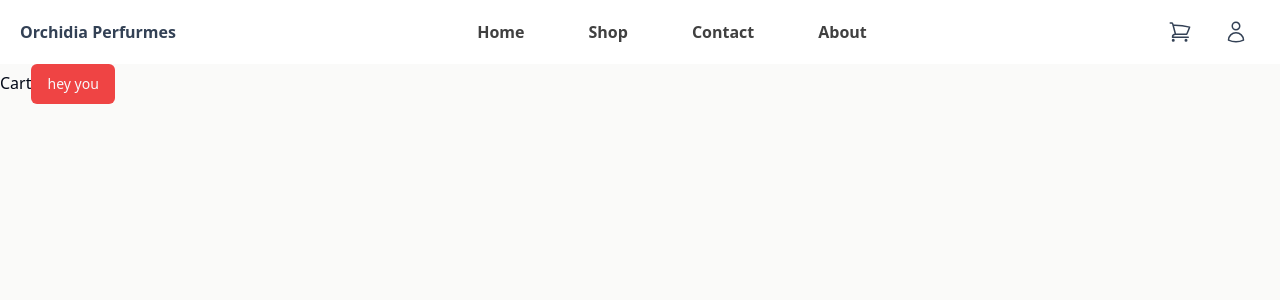
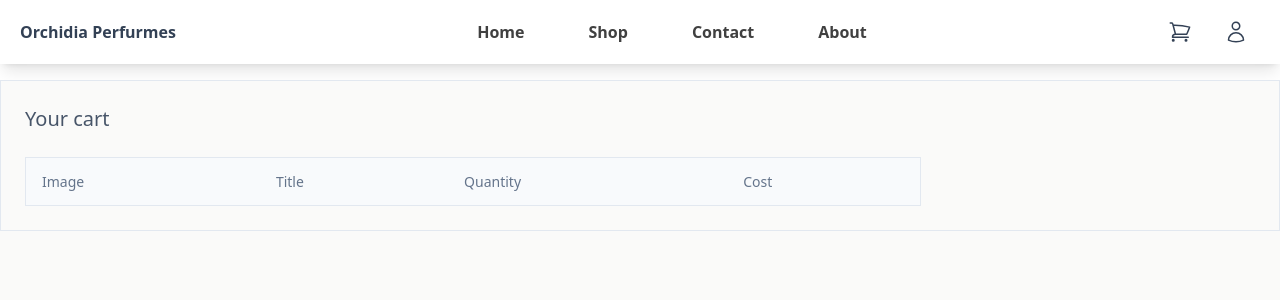
Before and after one commit to rafik-ben1/Online-perfumes-shop, a React (Vite) app in the folder client/: page /cart in a window 1280 px wide. Shown: the top 300 px of the page. Built offline with nearby package versions, Linux system fonts and the light colour scheme.

Commit message:
adding shopping cart

```diff
--- a/client/src/components/Side.tsx
+++ b/client/src/components/Side.tsx
@@ -25,7 +25,6 @@ const {setShow} = useContext(SideContext)
     return(
         cloneElement(children,{onClick:()=>{
             setShow(true)
-        console.log("clicked")
         }})
 
 
--- a/client/src/context/CartContextProvider.tsx
+++ b/client/src/context/CartContextProvider.tsx
@@ -26,7 +26,6 @@ switch (action.type) {
 
     return {error:"",success:"item added to cart", cart :[...state.cart , {...action.payload.item , quantity:1} ]}
 case ACTIONS.removeItem:
-
   return {...state , cart:state.cart.filter(item=> item._id !== action.payload.item._id  )}
  case ACTIONS.clearCart:
   return {...state , cart : []}
--- a/client/src/features/cart/CartTable.tsx
+++ b/client/src/features/cart/CartTable.tsx
@@ -1,8 +1,25 @@
+import { Table, TableBody, TableHead, TableHeader, TableRow } from "@/components/ui/table"
+import { CartContext } from "@/context/CartContextProvider"
+import { useContext } from "react"
+import CartTableRow from "./CartTableRow"
 
 const CartTable = () => {
+  const {state} = useContext(CartContext)
   return (
-    <div>CartTable</div>
-  )
+    <Table className="border max-w-sm md:max-w-4xl  bg-slate-50   " >
+    <TableHeader>
+      <TableRow>
+        <TableHead >Image</TableHead>
+        <TableHead>Title</TableHead>
+        <TableHead>Quantity</TableHead>
+        <TableHead>Cost</TableHead>
+      </TableRow>
+      </TableHeader>
+      <TableBody>
+       {state.cart.map(item => <CartTableRow key={item._id} product={item} /> ) }
+      </TableBody>
+      </Table>
+    )
 }
 
 export default CartTable
--- /dev/null
+++ b/client/src/features/cart/CartTableRow.tsx
@@ -0,0 +1,40 @@
+import { Button } from "@/components/ui/button"
+import { Select, SelectContent, SelectGroup, SelectItem, SelectTrigger, SelectValue } from "@/components/ui/select"
+import { TableCell, TableRow } from "@/components/ui/table"
+import { CartContext } from "@/context/CartContextProvider"
+import { ACTIONS } from "@/utils/constants"
+import { formatCurrency } from "@/utils/helpers"
+import { cartItem } from "@/utils/types"
+import { useContext } from "react"
+import {HiOutlineXMark} from "react-icons/hi2"
+
+const CartTableRow = ({product}:{product:cartItem}) => {
+    const {dispatch} = useContext(CartContext)
+  return (
+   <TableRow className='' >
+     <TableCell ><img width={60} src={product.image} alt="product image" /></TableCell>
+     <TableCell className="md:font-medium text-sm sm:text-base" >{product.title}</TableCell>
+     <TableCell>
+            <Select onValueChange={(value)=>dispatch({type:ACTIONS.updateQuantity,payload:{item:{...product,quantity:Number(value)}}})}   value={String(product.quantity)} >
+             <SelectTrigger >
+                  <SelectValue placeholder={product.quantity} />
+             </SelectTrigger>
+             <SelectContent>
+              <SelectGroup>
+               <SelectItem value="1"> 1 </SelectItem>
+               <SelectItem value="2"> 2 </SelectItem>
+               <SelectItem value="3"> 3 </SelectItem>
+               <SelectItem value="4"> 4 </SelectItem>
+               <SelectItem value="5"> 5 </SelectItem>
+               </SelectGroup>
+               </SelectContent>
+
+            </Select>
+        </TableCell>
+     <TableCell className=' font-medium text-sm sm:text-base  text-green-500 ' >{formatCurrency(+product.price*product.quantity) }</TableCell>
+     <TableCell> <Button onClick={()=> dispatch({type:ACTIONS.removeItem ,payload:{item:product} }) } size="icon" variant="ghost" className="text-xl" ><HiOutlineXMark /> </Button> </TableCell>
+   </TableRow>
+  )
+}
+
+export default CartTableRow
--- a/client/src/features/products/ProductCard.tsx
+++ b/client/src/features/products/ProductCard.tsx
@@ -1,6 +1,7 @@
 import { Button } from '@/components/ui/button'
 import { CartContext } from '@/context/CartContextProvider'
 import { ACTIONS } from '@/utils/constants'
+import { formatCurrency } from '@/utils/helpers'
 import { Product } from '@/utils/types'
 import { useContext } from 'react'
 import { HiOutlineShoppingCart } from 'react-icons/hi2'
@@ -22,7 +23,7 @@ const ProductCard = ({product}:ProductCart) => {
     <img className='w-full rounded-sm m-1 h-44  object-contain ' src={product?.image} alt="product" />
     <h5 className=' text-base  font-sm font-medium ' >{product?.title}</h5>
    <div className='flex items-center justify-between  ' >
-   <span className=' ml-1 flex items-center ' > Price :  <p className=' ml-1 font-semibold  text-green-500' >   {' ' + product?.price }$ </p> </span>
+   <span className=' ml-1 flex items-center ' > Price :  <p className=' ml-1 font-semibold  text-green-500' >   { formatCurrency(+ product?.price) }$ </p> </span>
 
    </div>
    <Button onClick={addToCart} variant="ghost" size="icon" className=' rounded-full text-lg absolute top-1 right-1 group-hover:bg-emerald-400 group-hover:text-emerald-50 ' > <HiOutlineShoppingCart/> </Button>
--- a/client/src/features/products/ProductTableRow.tsx
+++ b/client/src/features/products/ProductTableRow.tsx
@@ -8,6 +8,7 @@ import { HiOutlineEllipsisVertical, HiOutlinePencil, HiOutlineTrash } from 'reac
 import { useDeleteProduct } from './productServices'
 import AddEditProduct from "./AddEditProduct"
 import { useState } from 'react'
+import { formatCurrency } from '@/utils/helpers'
 
 const ProductTableRow = ({product}: {product : Product}) => {
   const [editDialog,setEditDialog] = useState(false)
@@ -19,7 +20,7 @@ const ProductTableRow = ({product}: {product : Product}) => {
     <TableCell ><img width={60} src={product.image} alt="product image" /></TableCell>
     <TableCell className="md:font-medium text-sm sm:text-base" >{product.title}</TableCell>
     <TableCell>{product.gender}</TableCell>
-    <TableCell className=' font-semibold text-base  text-green-500 ' >{product.price}</TableCell>
+    <TableCell className=' font-semibold text-base  text-green-500 ' >{formatCurrency(+product.price)}</TableCell>
     <TableCell className="text-right">{product.stock}</TableCell>
     <TableCell>
  <Dialog onOpenChange={()=>setEditDialog(false)} open={editDialog} >
--- a/client/src/pages/Cart.tsx
+++ b/client/src/pages/Cart.tsx
@@ -1,10 +1,11 @@
-import { Button } from "@/components/ui/button.tsx"
+import CartTable from "@/features/cart/CartTable"
 
 const Cart = () => {
   return (
-    <div>Cart
-<Button variant="destructive">hey you</Button>
-    </div>
+    <section className="p-6 mt-4 flex flex-col justify-start border m-4  gap-6 mx-auto " >
+     <h2 className=" text-slate-600 text-xl font-medium   " > Your cart </h2>
+     <CartTable/>
+    </section>
   )
 }
 
--- /dev/null
+++ b/client/src/utils/helpers.ts
@@ -0,0 +1,6 @@
+export function formatCurrency(amount : number){
+    return amount.toLocaleString("en-Us",{
+        style:"currency",
+        currency:"USD",
+    })
+}
```
